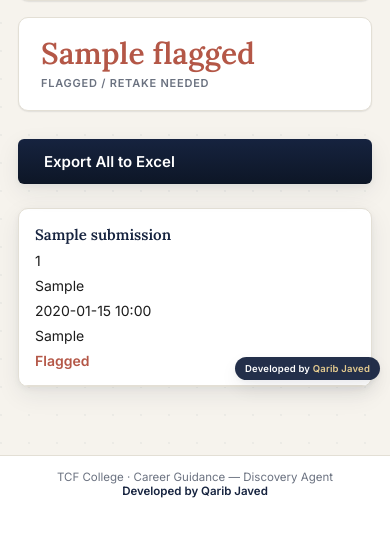
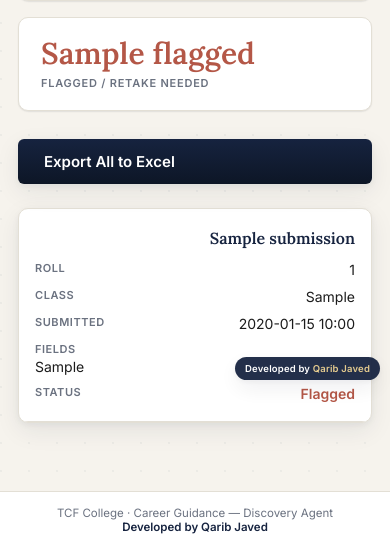
Before and after one commit to javedqarib332-art/CareerPilot-The-Citizens-Foundation-College, a Flask app: template templates/dashboard.html in a window 390 px wide. Shown: the part 454-1002 px from the top of the page. Before the commit the page ends 952 px from the top, so only its background shows below. Run offline with Flask 3, Linux system fonts and the light colour scheme; the template is opened without the code that fills it: most values are stand-ins (such as "Sample title", 1, 10 or a date in 2020).

Commit message:
Update dashboard.html

```diff
--- a/templates/dashboard.html
+++ b/templates/dashboard.html
@@ -42,9 +42,12 @@
     .stats-row { flex-direction: column; }
     table, thead, tbody, th, td, tr { display: block; }
     thead { display: none; }
-    tr { border-bottom: 1px solid var(--border); padding: 12px 16px; }
-    td { border-bottom: none; padding: 4px 0; }
-    td:first-child { font-family: 'Lora', serif; font-size: 15px; }
+    tr { border-bottom: 1px solid var(--border); padding: 14px 16px; }
+    td { border-bottom: none; padding: 5px 0; display: flex; justify-content: space-between; gap: 12px; }
+    td:first-child { font-family: 'Lora', serif; font-size: 16px; padding-bottom: 8px; }
+    td:before { content: attr(data-label); font-size: 11px; font-weight: 600; text-transform: uppercase; letter-spacing: 0.05em; color: var(--grey); flex-shrink: 0; }
+    td:first-child:before { content: ""; }
+    td[data-label="Fields"] { flex-direction: column; align-items: flex-start; gap: 2px; }
   }
 </style>
 </head>
@@ -96,11 +99,11 @@
         {% for s in submissions %}
         <tr>
           <td><a class="row-link" href="/dashboard/{{ s.id }}">{{ s.student_name }}</a></td>
-          <td>{{ s.roll_number or '—' }}</td>
-          <td>{{ s.student_class or '—' }}</td>
-          <td>{{ s.created_at[:16].replace('T', ' ') }}</td>
-          <td>{{ s.suggested_fields | join(', ') if s.suggested_fields else '—' }}</td>
-          <td>
+          <td data-label="Roll">{{ s.roll_number or '—' }}</td>
+          <td data-label="Class">{{ s.student_class or '—' }}</td>
+          <td data-label="Submitted">{{ s.created_at[:16].replace('T', ' ') }}</td>
+          <td data-label="Fields">{{ s.suggested_fields | join(', ') if s.suggested_fields else '—' }}</td>
+          <td data-label="Status">
             {% if s.valid_response %}
               <span class="flag-valid">Valid</span>
             {% else %}
```
